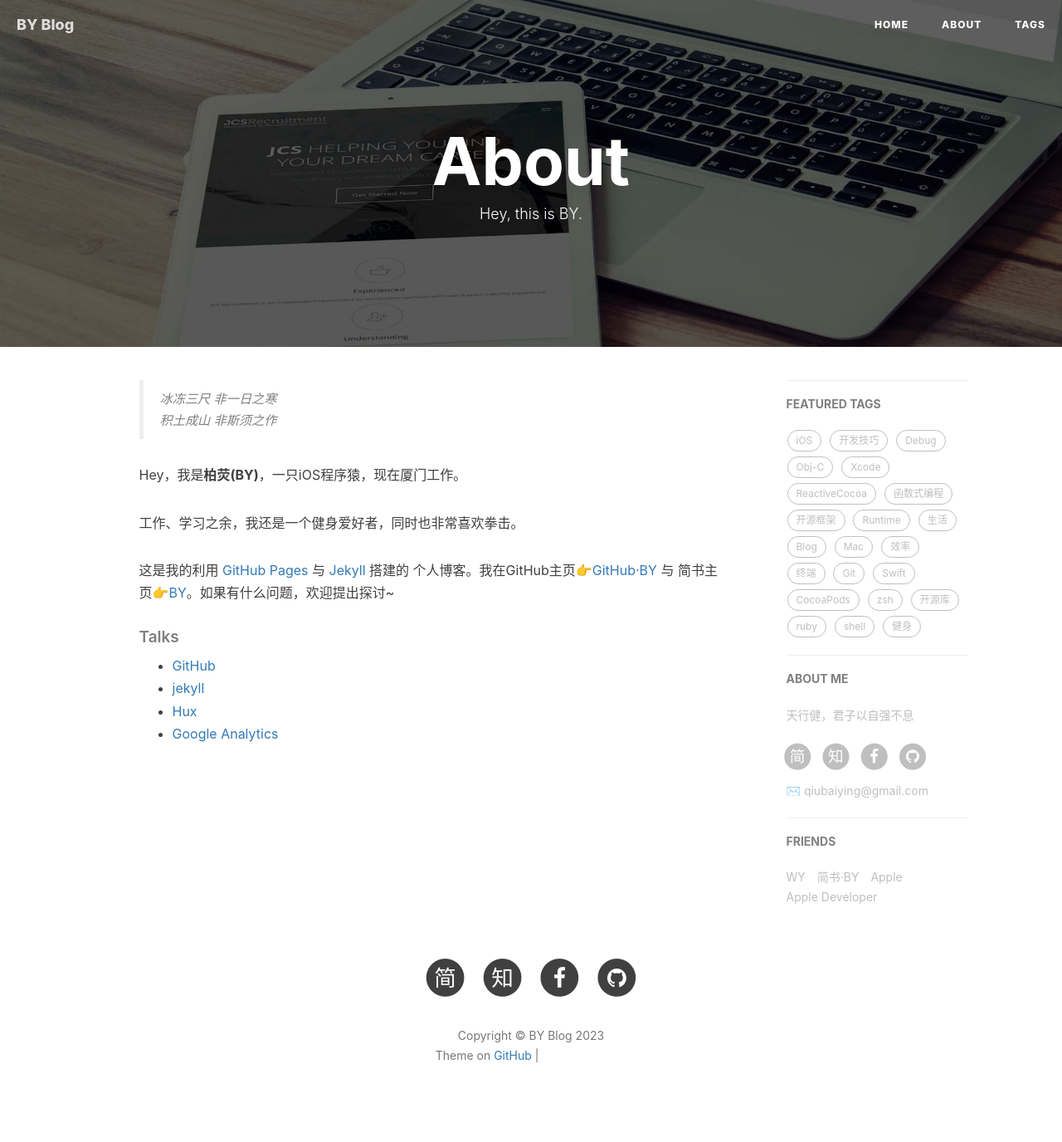
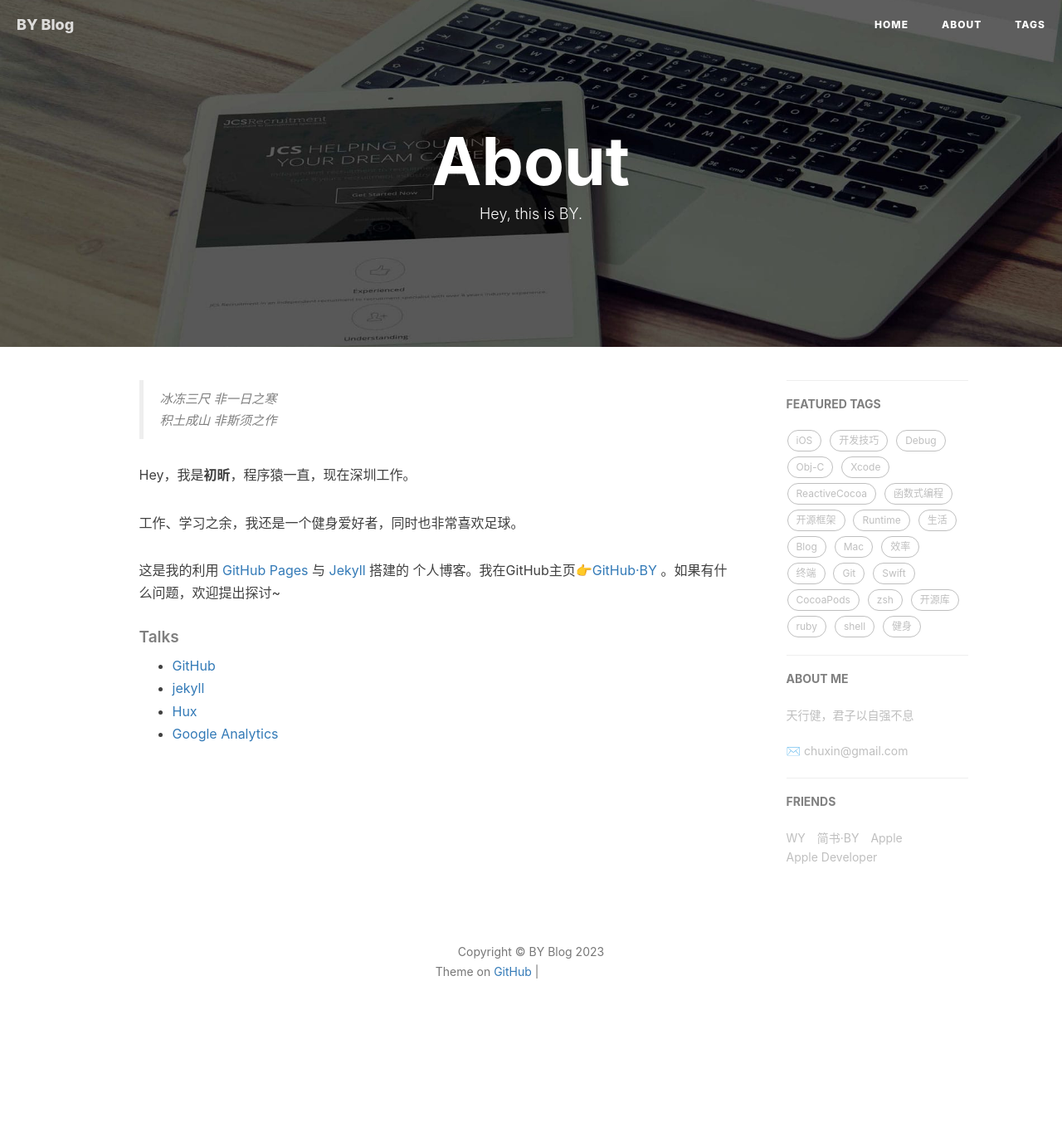
Before and after one commit to chuxintime/chuxintime.github.io, a Jekyll site: the page built from about.html, in a window 1280 px wide. Shown: the whole page at 83% size. Built offline with Jekyll 4.4.1, drawn with Linux system fonts in a browser that asks for light colours; nearby versions of some CDN libraries; comment, search, counter and statistics services are not loaded; after the commit the page ends 1275 px from its top, so only the background shows below that; grey boxes are pictures that could not be loaded.

Commit message:
modify config.yml

```diff
--- a/_config.yml
+++ b/_config.yml
@@ -1,10 +1,10 @@
 # Site settings
 title: BY Blog
-SEOTitle: balder的博客 | BY Blog
+SEOTitle: 初昕的博客 | BY Blog
 header-img: img/post-bg-desk.jpg
-email: qiubaiying@gmail.com
+email: chuxin@gmail.com
 description: "Every failure is leading towards success."
-keyword: "BY, BY Blog, balder的博客, chuxin, iOS, Apple, iPhone"
+keyword: "BY, BY Blog, 初昕的博客, chuxin, iOS, Apple, iPhone"
 url: "https://chuxintime.github.io/"          # your host, for absolute URL
 baseurl: ""      # for example, '/blog' if your blog hosted on 'host/blog'
 github_repo: "https://github.com/chuxintime/chuxintime.github.io" # you code repository
@@ -19,10 +19,10 @@ sidebar-avatar: #/img/about-BY-gentle.jpg      # use absolute URL, seeing it's u
 # SNS settings
 RSS: false
 # weibo_username:     qiubaiying
-zhihu_username:     qiubaiying
-github_username:    qiubaiying
-facebook_username:  baiying.qiu.7
-jianshu_username:   e71990ada2fd
+zhihu_username:     #qiubaiying
+github_username:    #qiubaiying
+facebook_username:  #baiying.qiu.7
+jianshu_username:   #e71990ada2fd
 #twitter_username:   qiubaiying
 
 
@@ -61,7 +61,7 @@ kramdown:
 
 # Gitalk
 gitalk:
-  enable: true    #是否开启Gitalk评论
+  enable: false    #是否开启Gitalk评论
   clientID: f2c84e7629bb1446c1a4                            #生成的clientID
   clientSecret: ca6d6139d1e1b8c43f8b2e19492ddcac8b322d0d    #生成的clientSecret
   repo: qiubaiying.github.io    #仓库名称
@@ -74,11 +74,11 @@ gitalk:
 
 # Analytics settings
 # Baidu Analytics
-ba_track_id: b50bf2b12b5338a1845e33832976fd68
+ba_track_id: #b50bf2b12b5338a1845e33832976fd68
 
 # Google Analytics
-ga_track_id: 'UA-90855596-1'            # Format: UA-xxxxxx-xx
-ga_domain: qiubaiying.top               # 默认的是 auto, 这里我是自定义了的域名，你如果没有自己的域名，需要改成auto
+ga_track_id: #'UA-90855596-1'            # Format: UA-xxxxxx-xx
+ga_domain: #qiubaiying.top               # 默认的是 auto, 这里我是自定义了的域名，你如果没有自己的域名，需要改成auto
 
 
 
--- a/about.html
+++ b/about.html
@@ -18,11 +18,11 @@ header-img: "img/post-bg-rwd.jpg"
     <blockquote><p>冰冻三尺 非一日之寒<br>
     积土成山 非斯须之作</p></blockquote>
 
-    <p>Hey，我是<strong>柏荧(BY)</strong>，一只iOS程序猿，现在厦门工作。</p>
+    <p>Hey，我是<strong>初昕</strong>，程序猿一直，现在深圳工作。</p>
 
-    <p>工作、学习之余，我还是一个健身爱好者，同时也非常喜欢拳击。</p>
+    <p>工作、学习之余，我还是一个健身爱好者，同时也非常喜欢足球。</p>
 
-    <p>这是我的利用 <a href="https://pages.github.com/">GitHub Pages</a> 与 <a href="http://jekyll.com.cn/">Jekyll</a> 搭建的 个人博客。我在GitHub主页<a href="https://github.com/qiubaiying">👉GitHub·BY</a> 与 简书主页<a href="https://http://www.jianshu.com/u/e71990ada2fd">👉BY</a>。如果有什么问题，欢迎提出探讨~</p>
+    <p>这是我的利用 <a href="https://pages.github.com/">GitHub Pages</a> 与 <a href="http://jekyll.com.cn/">Jekyll</a> 搭建的 个人博客。我在GitHub主页<a href="https://github.com/chuxintime">👉GitHub·BY</a> 。如果有什么问题，欢迎提出探讨~</p>
 
     <p></p>
 
```
